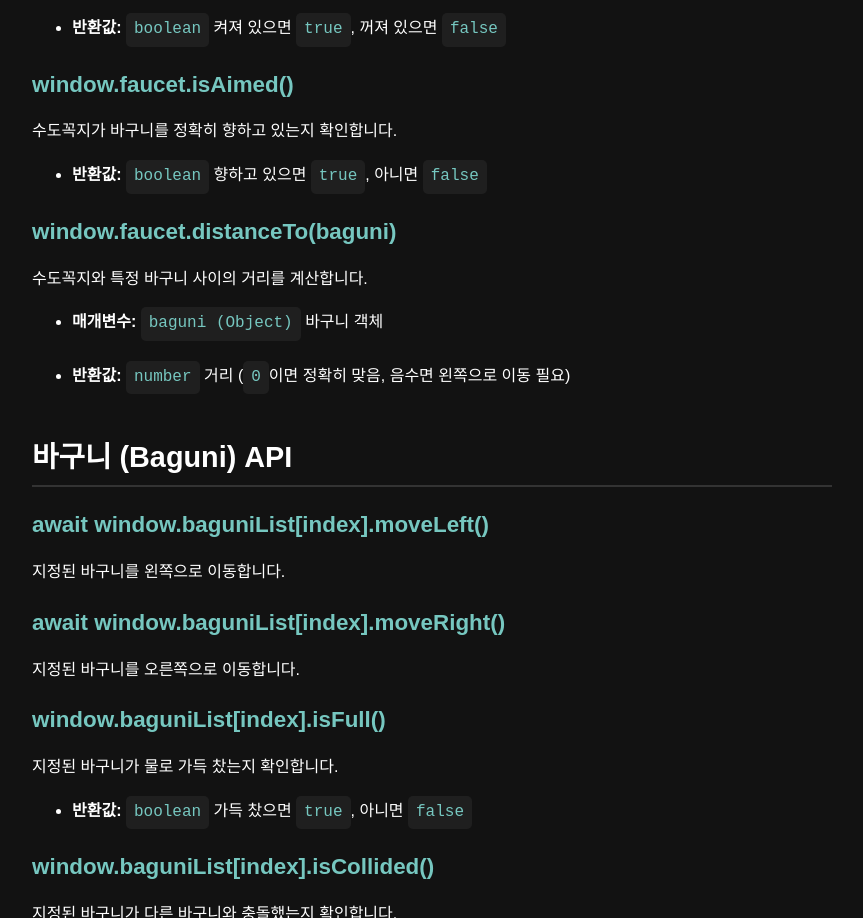
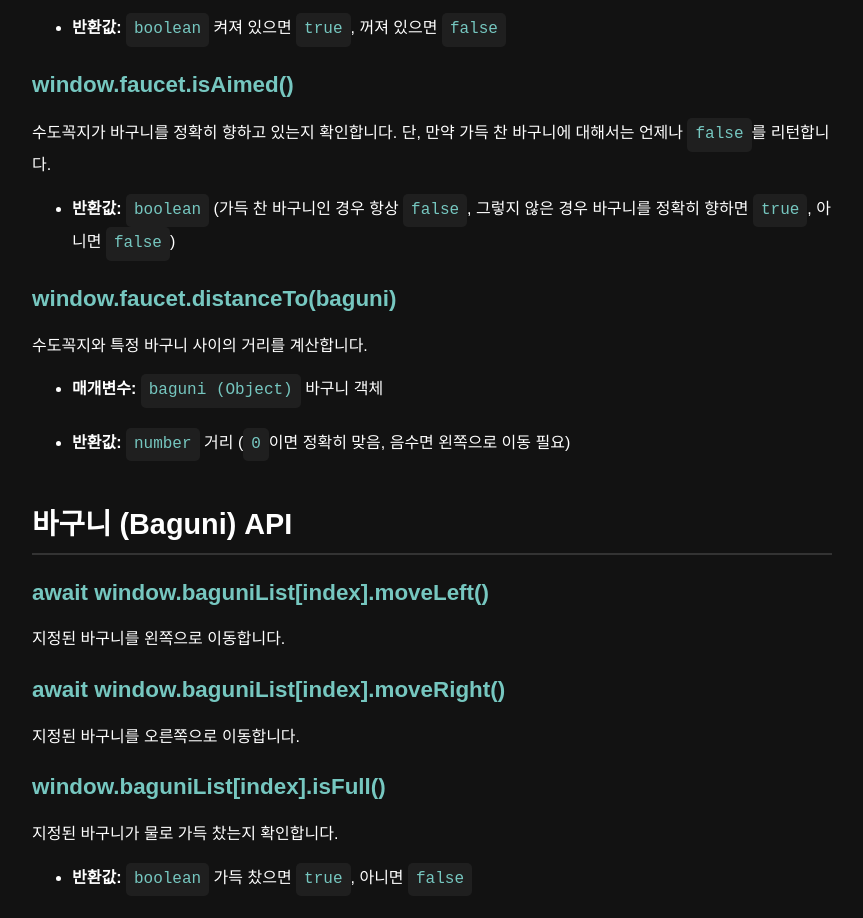
Before and after one commit to kstost/bagunisimulator, a plain HTML site: page apidoc.html in a window 1280 px wide. Shown: the part 1246-2164 px from the top of the page, without its empty margins (208-1071 px from the left). Drawn offline with Linux system fonts and the light colour scheme.

Commit message:
Update apidoc.html

```diff
--- a/apidoc.html
+++ b/apidoc.html
@@ -148,9 +148,14 @@
             </ul>
 
             <h3>window.faucet.isAimed()</h3>
-            <p class="description">수도꼭지가 바구니를 정확히 향하고 있는지 확인합니다.</p>
+            <p class="description">
+                수도꼭지가 바구니를 정확히 향하고 있는지 확인합니다. 단, 만약 가득 찬 바구니에 대해서는 언제나 <code>false</code>를 리턴합니다.
+            </p>
             <ul class="returns">
-                <li><strong>반환값:</strong> <code>boolean</code> 향하고 있으면 <code>true</code>, 아니면 <code>false</code></li>
+                <li>
+                    <strong>반환값:</strong> <code>boolean</code>
+                    (가득 찬 바구니인 경우 항상 <code>false</code>, 그렇지 않은 경우 바구니를 정확히 향하면 <code>true</code>, 아니면 <code>false</code>)
+                </li>
             </ul>
 
             <h3>window.faucet.distanceTo(baguni)</h3>
```
